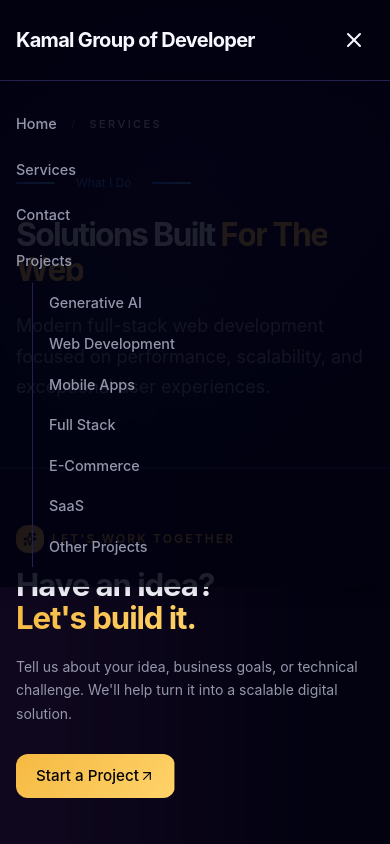
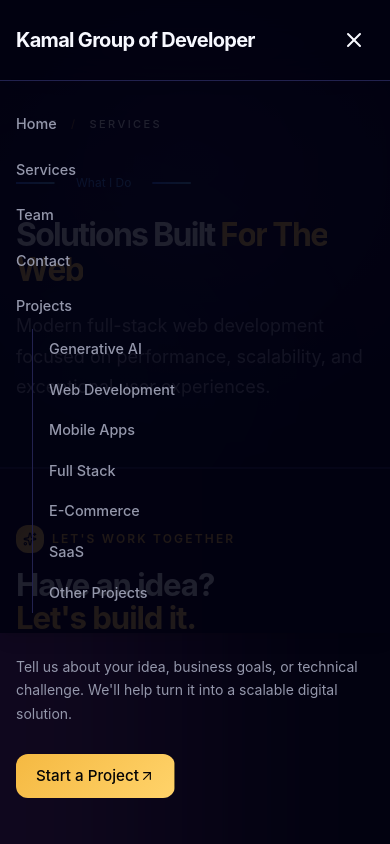
Before and after one commit to asia272/my-website, a Next.js app: page /services in a window 390 px wide. Both pictures are taken after a click on the button "Open navigation menu". Shown: the top 844 px of the page. Built offline with nearby package versions, Linux system fonts and the light colour scheme; no server answers.

Commit message:
fix navbar

```diff
--- a/src/components/layout/Navbar.tsx
+++ b/src/components/layout/Navbar.tsx
@@ -343,8 +343,8 @@ const Navbar = () => {
                                 </li>
 
                                 {/* Team */}
-                                {isHome && (
-                                    <li>
+                                <li>
+                                    {isHome ? (
                                         <a
                                             href="#team"
                                             onClick={closeMenu}
@@ -352,9 +352,16 @@ const Navbar = () => {
                                         >
                                             Team
                                         </a>
-                                    </li>
-                                )}
-
+                                    ) : (
+                                        <Link
+                                            href="/team"
+                                            onClick={closeMenu}
+                                            className="nav-link block py-3"
+                                        >
+                                            Team
+                                        </Link>
+                                    )}
+                                </li>
                                 {/* Testimonials */}
                                 {isHome && (
                                     <li>
```
